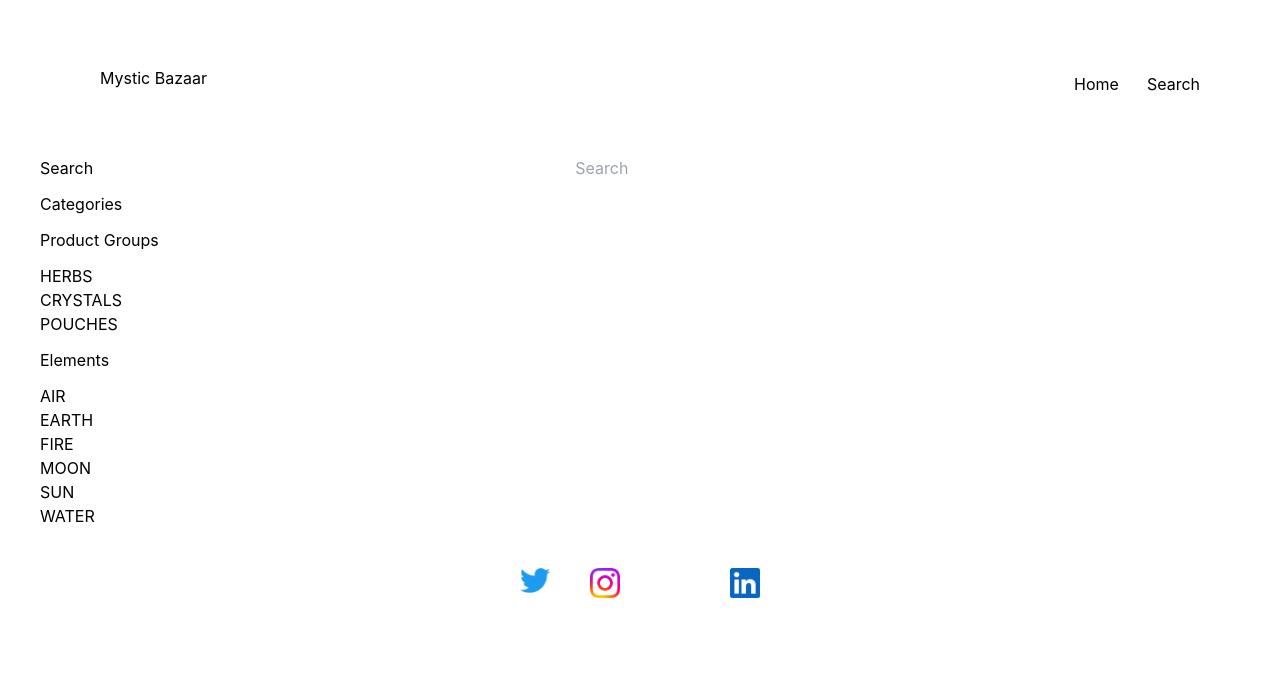
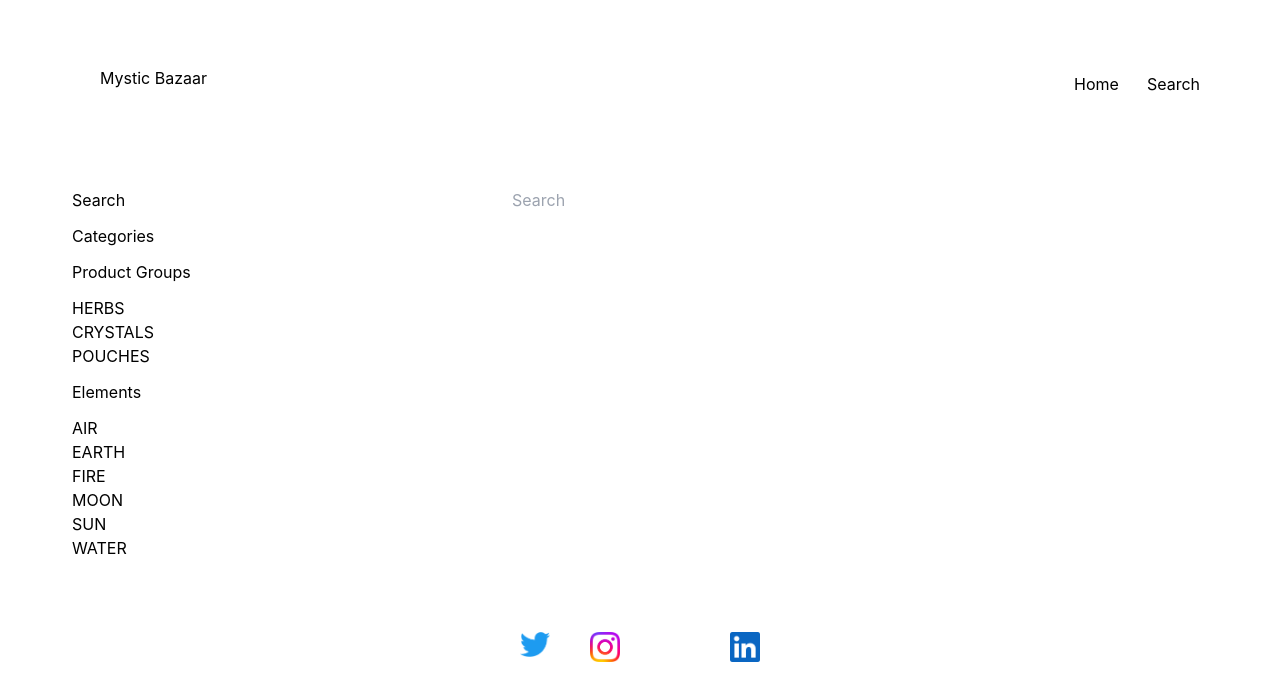
Before and after one commit to LeeGee64/mystic-bazaar-v2, a Next.js app: page /search in a window 1280 px wide. Shown: the top 700 px of the page. Built offline with nearby package versions, Linux system fonts and the light colour scheme; a web font is replaced by a local one.

Commit message:
search page styling

```diff
--- a/pages/search.js
+++ b/pages/search.js
@@ -57,7 +57,7 @@ export default function Search(){
     return (
         <Layout>
             <div class="flex flex-row">
-                <section class="flex flex-col gap-3">
+                <section class="flex flex-col gap-3 m-[2rem]">
                     <h1>Search</h1>
                     <h2><Link href= "/categories">Categories</Link></h2>
                     <h3>Product Groups</h3>
@@ -70,19 +70,21 @@ export default function Search(){
                         </ul>
                 </section>
 
-                <section class="grow grid gap-0 justify-items-center">
-                <form onSubmit={e => e.preventDefault()}>
+                <section class="grow p-[2rem]">
+                <form class="w-4/5 grid justify-items-center"
+                    onSubmit={e => e.preventDefault()}>
 
                 <input  id="searchText" name="searchText" placeholder= "Search"
                         class="mb-[0.3rem]"
                         onChange= {e => {searchTextChange(e)}}
                         value={searchContent}>
                 </input>
+
+                <div class="grid grid-cols-3 relative">
+                {searchArray
+                .map(sr => {return (<div key= {sr.id} id={sr.id} class="h-[150px] w-[300px] relative m-[5px]">
+                <Preview productItem= {sr}/></div>)})}</div>
                 </form>
-                <div class="grid grid-cols-3 relative w-full">
-                {searchArray
-                .map(sr => {return (<div key= {sr.id} id={sr.id} class="h-[100px] w-[200px] relative m-0">
-                <Preview productItem= {sr}/></div>)})}</div>
 
             </section>
         </div>
```
